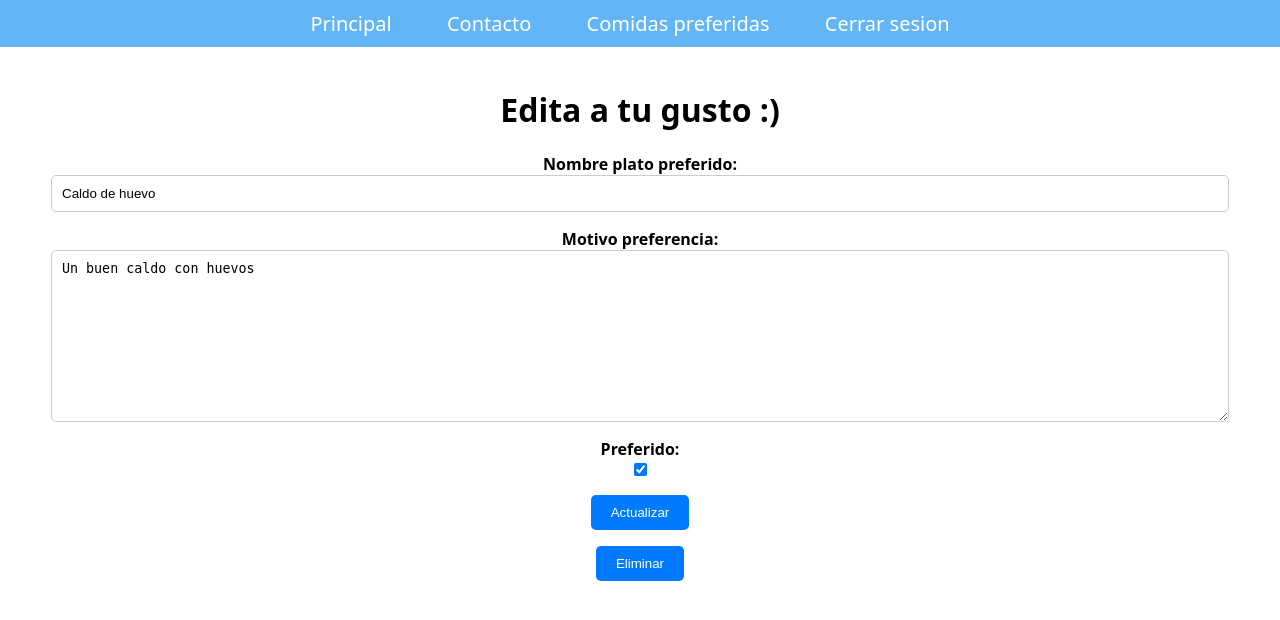
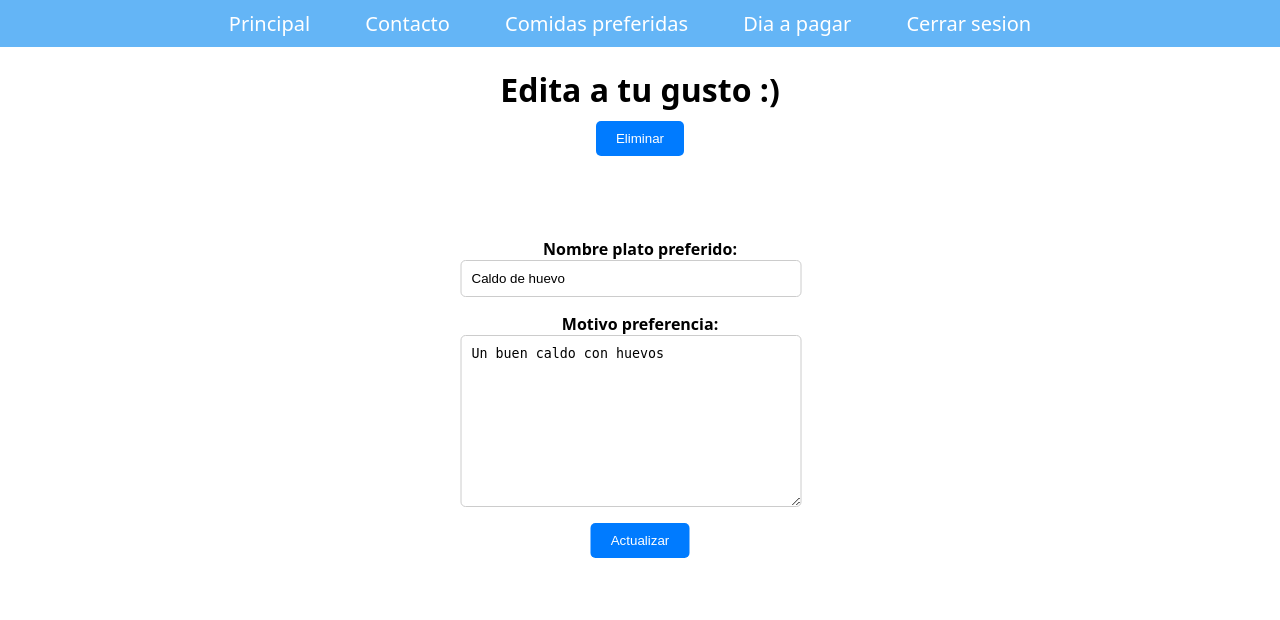
Before and after one commit to gMinos/pagina-django, a Django app: page /editar_preferencia/29/actualizar in a window 1280 px wide. Shown: the top 620 px of the page. Run offline with Django 5.2, Linux system fonts and the light colour scheme; a user stored in the database is signed in; data comes from the database, SQL or seed files in the repository; both versions use the stored data as it was after the commit.

Commit message:
casi todas sus funcionalidades terminadas

```diff
--- a/miapp/forms.py
+++ b/miapp/forms.py
@@ -5,4 +5,4 @@
 class CrearFormularioPreferencia(forms.ModelForm):
     class Meta:
         model = Preferencia
-        fields = ('nombre_plato_preferido', 'motivo_preferencia', 'preferido')
+        fields = ('nombre_plato_preferido', 'motivo_preferencia')
--- a/miapp/models.py
+++ b/miapp/models.py
@@ -6,7 +6,7 @@
     usuario = models.ForeignKey(User, on_delete=models.CASCADE)
     nombre_plato_preferido = models.CharField(max_length=255, null=True)
     motivo_preferencia = models.TextField(null=True)
-    preferido = models.BooleanField(default=False)
+    preferido = models.BooleanField(default=True)
 
     def __str__(self):
         return f'{self.nombre_plato_preferido} - {self.usuario.username}'
--- a/miapp/views.py
+++ b/miapp/views.py
@@ -43,7 +43,8 @@
             'form': AuthenticationForm()
         })
     else:
-        user = authenticate(request, username=request.POST['username'], password=request.POST['password'])
+        user = authenticate(
+            request, username=request.POST['username'], password=request.POST['password'])
         if user is None:
             return render(request, 'iniciar_sesion.html', {
                 'form': AuthenticationForm(),
@@ -79,29 +80,33 @@
 
 @login_required
 def editar_preferencia(request, id_preferencia):
-    preferencia = get_object_or_404(Preferencia, pk=id_preferencia, usuario=request.user)
+    preferencia = get_object_or_404(
+        Preferencia, pk=id_preferencia, usuario=request.user)
     try:
         if request.method == 'GET':
-            form = CrearFormularioPreferencia(instance=preferencia)
+            formularioPreferencia = CrearFormularioPreferencia(
+                instance=preferencia)
             return render(request, 'editar_preferencia.html', {
                 'preferencia': preferencia,
-                'form': form,
+                'form': formularioPreferencia,
             })
         else:
-            form = CrearFormularioPreferencia(request.POST, instance=preferencia)
-            form.save()
+            formularioPreferencia = CrearFormularioPreferencia(
+                request.POST, instance=preferencia)
+            formularioPreferencia.save()
             return redirect('preferencias')
     except ValueError:
         return render(request, 'editar_preferencia.html', {
             'preferencia': preferencia,
-            'form': form,
+            'formularioPreferencia': formularioPreferencia,
             'error': 'Error al actualizar la preferencia',
         })
 
 
 @login_required()
 def eliminar_preferencia(request, id_preferencia):
-    preferencia = get_object_or_404(Preferencia, pk=id_preferencia, usuario=request.user)
+    preferencia = get_object_or_404(
+        Preferencia, pk=id_preferencia, usuario=request.user)
     if request.method == 'POST':
         preferencia.delete()
         return redirect('preferencias')
@@ -111,16 +116,22 @@
 def agregar_preferencia(request):
     if request.method == 'POST':
         try:
-            form = CrearFormularioPreferencia(request.POST).save(commit=False)
-            form.usuario = request.user
-            form.save()
+            formulario_preferencia = CrearFormularioPreferencia(
+                request.POST).save(commit=False)
+            formulario_preferencia.usuario = request.user
+            formulario_preferencia.save()
             return redirect('preferencias')
         except ValueError:
             return render(request, 'agregar_preferencia.html', {
-                'form': CrearFormularioPreferencia(),
+                'formulario': CrearFormularioPreferencia(),
                 'error': 'Error al agregar preferencia',
             })
     else:
         return render(request, 'agregar_preferencia.html', {
-            'form': CrearFormularioPreferencia()
+            'formulario': CrearFormularioPreferencia()
         })
+
+
+@login_required
+def dia_pagar(request):
+    return render(request, 'dia_pagar.html')
--- a/restaurante/settings/local.py
+++ b/restaurante/settings/local.py
@@ -20,6 +20,7 @@
 # https://docs.djangoproject.com/en/5.0/howto/static-files/
 
 STATIC_URL = '/static/'
+LOGIN_URL = '/iniciar_sesion'
 STATICFILES_DIRS = ['static']
 
 MEDIA_URL = '/media/'
--- a/restaurante/urls.py
+++ b/restaurante/urls.py
@@ -12,8 +12,13 @@
     path('contacto/', views.contacto, name="contacto"),
     path('informacion/', views.informacion_plato, name='informacion'),
     path('comidas_preferidas/', views.comidas_preferidas, name='preferencias'),
-    path('editar_preferencia/<int:id_preferencia>/', views.editar_preferencia, name='editar_preferencia'),
-    path('editar_preferencia/<int:id_preferencia>/actualizar', views.editar_preferencia, name='editar_preferencia'),
-    path('editar_preferencia/<int:id_preferencia>/eliminar', views.eliminar_preferencia, name='eliminar_preferencia'),
-    path('editar_preferencia/crear_preferencia', views.agregar_preferencia, name='agregar_preferencia'),
+    path('editar_preferencia/<int:id_preferencia>/',
+         views.editar_preferencia, name='editar_preferencia'),
+    path('editar_preferencia/<int:id_preferencia>/actualizar',
+         views.editar_preferencia, name='editar_preferencia'),
+    path('editar_preferencia/<int:id_preferencia>/eliminar',
+         views.eliminar_preferencia, name='eliminar_preferencia'),
+    path('editar_preferencia/crear_preferencia',
+         views.agregar_preferencia, name='agregar_preferencia'),
+    path('dia_pagar', views.dia_pagar, name='dia_pagar')
 ]
--- a/static/css/main.css
+++ b/static/css/main.css
@@ -115,7 +115,7 @@
     cursor: pointer;
     transition: background-color 0.3s ease;
     display: block;
-    margin: 0 auto; /* Centra el botón horizontalmente */
+    margin: 10px auto; /* Centra el botón horizontalmente */
 }
 
 button:hover {
@@ -221,3 +221,14 @@
     padding: 20px;
     text-align: center;
 }
+
+.contenedor-agregar-preferencia {
+    margin: 0 auto;
+    padding: 20px;
+    text-align: center;
+}
+
+button a {
+  text-decoration: none;
+  color: #fff;
+}
--- a/templates/base.html
+++ b/templates/base.html
@@ -14,6 +14,7 @@
     <li><a href="{% url 'contacto' %}">Contacto</a></li>
     {% if user.is_authenticated %}
         <li><a href="{% url 'preferencias' %}">Comidas preferidas</a></li>
+        <li><a href="{% url 'dia_pagar' %}">Dia a pagar</a></li>
         <li><a href="{% url 'cerrar_sesion' %}">Cerrar sesion</a></li>
     {% else %}
         <li><a href="{% url 'iniciar_sesion' %}">Iniciar sesion</a></li>
--- a/templates/editar_preferencia.html
+++ b/templates/editar_preferencia.html
@@ -1,16 +1,21 @@
 {% extends 'base.html' %}
+
 {% block content %}
-    <div class="contenedor-editar-preferencia">
-        <h1>Edita a tu gusto :)</h1>
+    <div class="contenedor-principal">
+        <h1 class="titulo">Edita a tu gusto :)</h1>
         {{ error }}
-        <form method="POST">
+        <form method="POST" class="formulario">
             {% csrf_token %}
-            {{ form.as_p }}
-            <button type="submit">Actualizar</button>
+            <div class="grupo-formulario">
+                {{ form.as_p }}
+                <button type="submit">Actualizar</button>
+            </div>
         </form>
         <form action="{% url 'eliminar_preferencia' preferencia.id %}" method="POST">
             {% csrf_token %}
-            <button type="submit">Eliminar</button>
+            <div class="grupo-formulario">
+                <button type="submit">Eliminar</button>
+            </div>
         </form>
     </div>
 {% endblock %}
--- a/templates/preferencias.html
+++ b/templates/preferencias.html
@@ -6,11 +6,11 @@
         <ul class="lista-comidas-preferidas">
             {% for preferencia in preferencias %}
                 <li class="comida-preferida">
-                    <div class="nombre-comida"><a href="{% url 'editar_preferencia' preferencia.id %}">{{ preferencia.nombre_plato_preferido }}</a></div>
-                    <p class="reason">{{ preferencia.motivo_preferencia }}</p>
+                    <div class="nombre-comida"><a href="{% url 'editar_preferencia' preferencia.id %}">Titulo: {{ preferencia.nombre_plato_preferido|upper }}</a></div>
+                    <p class="reason">Motivo: {{ preferencia.motivo_preferencia }}</p>
                 </li>
             {% endfor %}
         </ul>
-    <button type="submit"><a href="{% url 'agregar_preferencia' %}">Agregar preferencia</a></button>
+        <button type="submit"><a href="{% url 'agregar_preferencia' %}">Agregar preferencia</a></button>
     </div>
 {% endblock %}
```
Also changed, not shown: static/js/app.js (added, +21 -0 lines), templates/agregar_preferencia.html (+10 -6 lines), db.sqlite3, miapp/migrations/0007_alter_preferencia_preferido.py (added), templates/dia_pagar.html (added).
